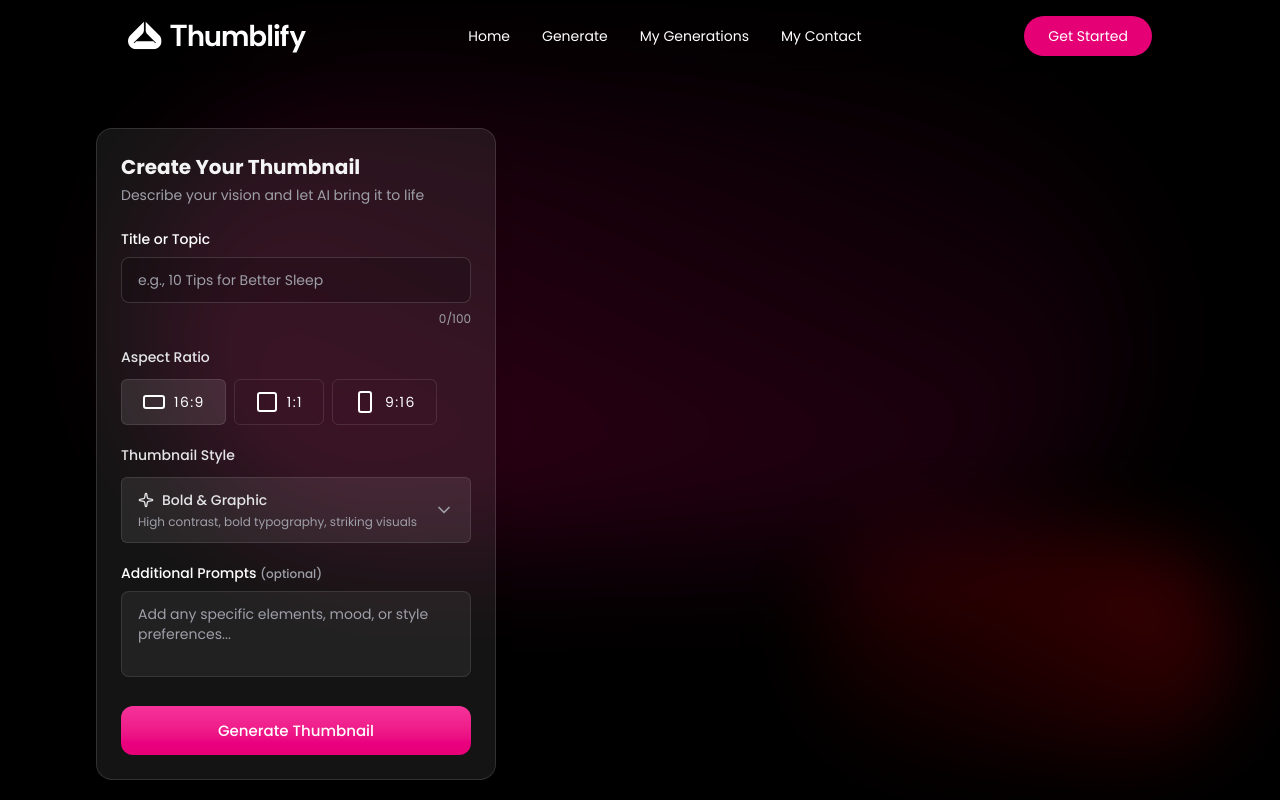
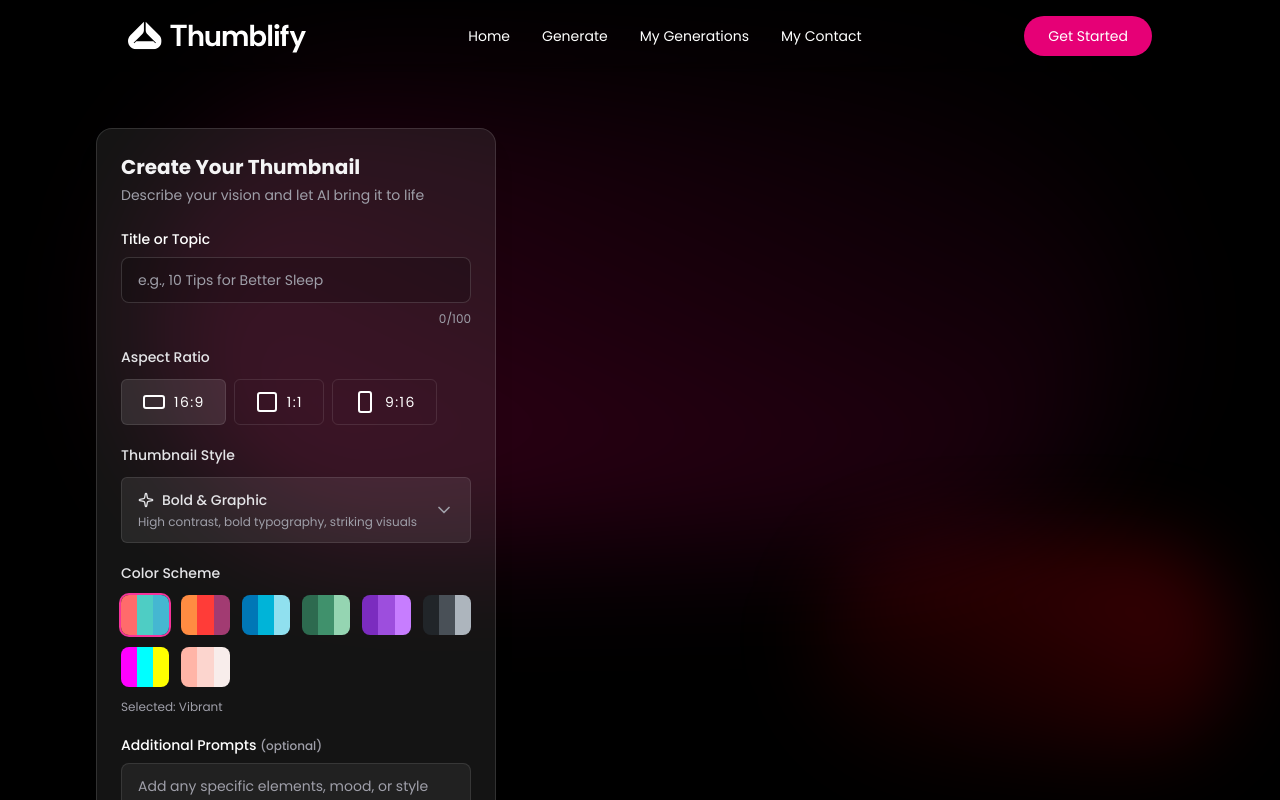
Before and after one commit to Rajibbepary/AI_Thumbnail_Generator, a React (Vite) app in the folder client/: page /generate in a window 1280 px wide. Shown: the top 800 px of the page. Built offline with nearby package versions, Linux system fonts and the light colour scheme.

Commit message:
fix: add button type and correct conditional className

```diff
--- /dev/null
+++ b/client/src/components/ColorSchemeSelector.tsx
@@ -0,0 +1,26 @@
+import { colorSchemes } from "../assets/assets";
+
+const ColorSchemeSelector = ({value, onChange} : {value: string; onChange: (color: string)=>void}) => {
+
+
+    return (
+        <div className="space-y-3">
+            <label className="block text-sm font-medium text-zinc-200">Color Scheme</label>
+            <div className="grid grid-cols-6 gap-3">
+                {colorSchemes.map((scheme)=>(
+                    <button key={scheme.id} onClick={()=>onChange(scheme.id)} className={`relative rounded-lg transition-all ${value === scheme.id && 'ring-2 ring-pink-500'}`} title={scheme.name}>
+                        <div className="flex h-10 rounded-lg overflow-hidden">
+                            {scheme.colors.map((color, i)=>(
+                                <div key={i} className="flex-1" style={{backgroundColor:color}}/>
+
+                            ))}
+                        </div>
+                    </button>
+                ))}
+            </div>
+            <p className="text-xs text-zinc-400">Selected: {colorSchemes.find((s)=> s.id === value)?.name}</p>
+        </div>
+    );
+};
+
+export default ColorSchemeSelector;
--- a/client/src/pages/Generate.tsx
+++ b/client/src/pages/Generate.tsx
@@ -5,6 +5,7 @@
 import SoftBackdrop from "../components/SoftBackdrop";
 import AspectRatioSelector from "../components/AspectRatioSelector";
 import StyleSelector from "../components/StyleSelector";
+import ColorSchemeSelector from "../components/ColorSchemeSelector";
 
 
 const Generate = () => {
@@ -45,7 +46,7 @@
                              <StyleSelector value={style} onChange={setStyle} isOpen={styleDropdownOpen} setIsOpen={setStyleDropdownOpen}/>
 
                              {/* ColorSchemeSelector */}
-
+                                <ColorSchemeSelector value={colorSchemeId} onChange={setColorSchemeId}/>
                              {/* DETALS */}
                              <div className="space-y-2">
                                 <label className="block text-sm font-medium">Additional Prompts <span className="text-zinc-400 text-xs">(optional)</span></label>
```
